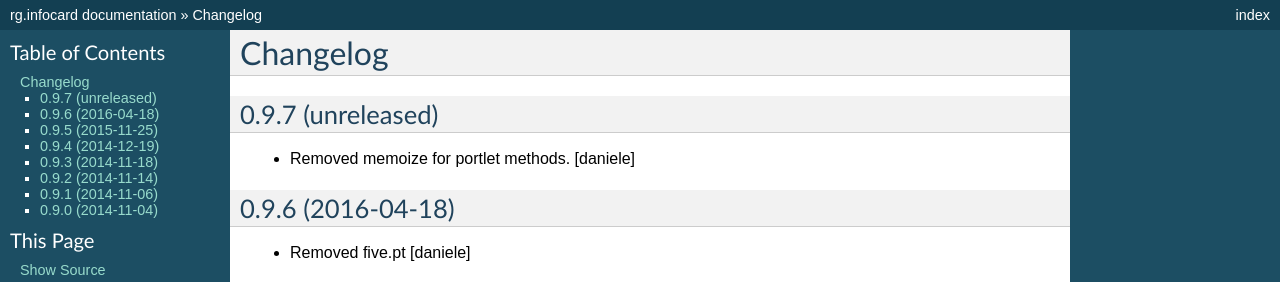
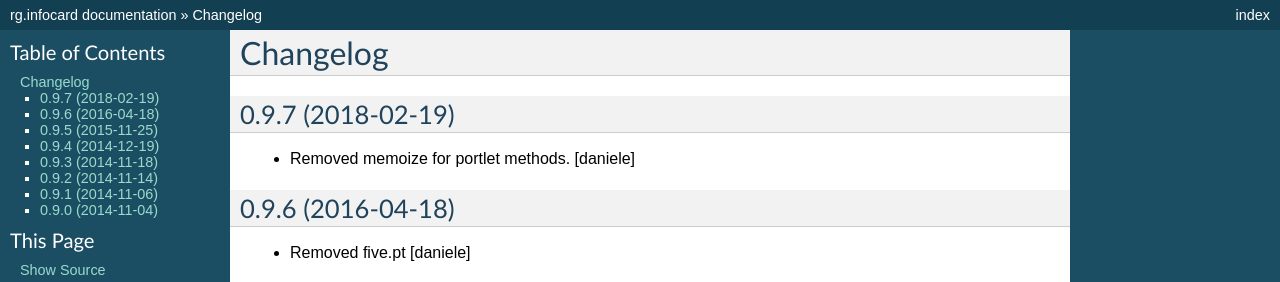
Before and after one commit to PloneGov-IT/rg.infocard, a Sphinx documentation site: the page built from docs/CHANGELOG.rst, in a window 1280 px wide. Shown: the top 282 px of the page. Built offline with Sphinx 7.4.7, drawn with Linux system fonts in a browser that asks for light colours.

Commit message:
Preparing release 0.9.7

```diff
--- a/docs/CHANGELOG.rst
+++ b/docs/CHANGELOG.rst
@@ -4,7 +4,7 @@
 Changelog
 =========
 
-0.9.7 (unreleased)
+0.9.7 (2018-02-19)
 ------------------
 
 - Removed memoize for portlet methods.
--- a/setup.py
+++ b/setup.py
@@ -17,7 +17,7 @@ long_description = "\n\n".join((
 
 setup(
     name='rg.infocard',
-    version='0.9.7.dev0',
+    version='0.9.7',
     description="rg.infocard",
     long_description=long_description,
     # Get more from http://pypi.python.org/pypi?%3Aaction=list_classifiers
```
